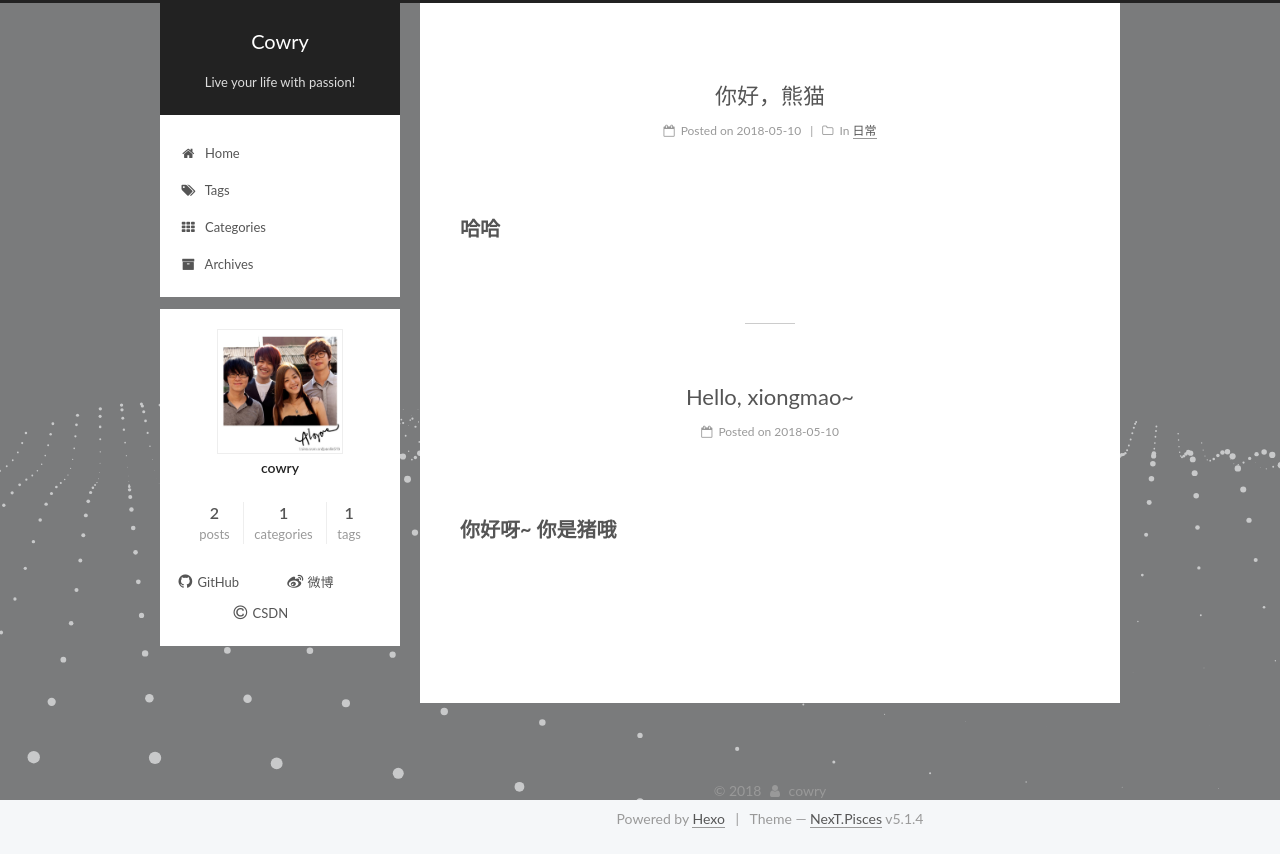
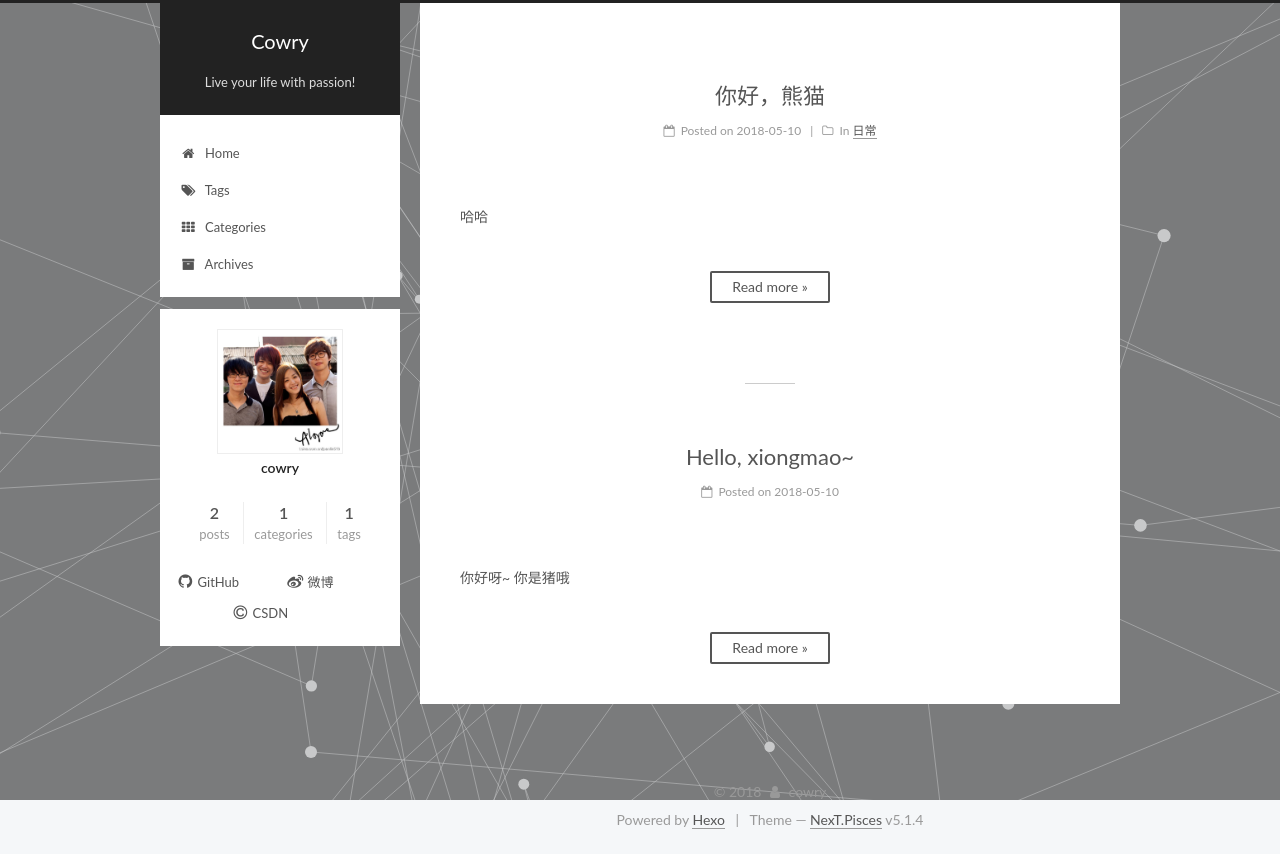
Before and after one commit to cowry5/cowry5.github.io, a plain HTML site: page index.html in a window 1280 px wide. Drawn offline with Linux system fonts and the light colour scheme; animation ran at ten frames a second.

Commit message:
Site updated: 2018-05-11 01:38:16

```diff
--- a/2018/05/10/Hello-xiongmao/index.html
+++ b/2018/05/10/Hello-xiongmao/index.html
@@ -659,7 +659,7 @@
 
 
 
-    <script type="text/javascript" src="/lib/three/three-waves.min.js"></script>
+    <script type="text/javascript" src="/lib/three/canvas_lines.min.js"></script>
 
 
 
--- a/index.html
+++ b/index.html
@@ -352,8 +352,15 @@
 
 
 
-            <h2 id="哈哈"><a href="#哈哈" class="headerlink" title="哈哈"></a>哈哈</h2>
+          哈哈
 
+          <!--noindex-->
+          <div class="post-button text-center">
+            <a class="btn" href="/2018/05/10/你好，熊猫/#more" rel="contents">
+              Read more &raquo;
+            </a>
+          </div>
+          <!--/noindex-->
 
 
     </div>
@@ -471,8 +478,15 @@
 
 
 
-            <h2 id="你好呀-你是猪哦"><a href="#你好呀-你是猪哦" class="headerlink" title="你好呀~ 你是猪哦"></a>你好呀~ 你是猪哦</h2>
+          你好呀~ 你是猪哦
 
+          <!--noindex-->
+          <div class="post-button text-center">
+            <a class="btn" href="/2018/05/10/Hello-xiongmao/#more" rel="contents">
+              Read more &raquo;
+            </a>
+          </div>
+          <!--/noindex-->
 
 
     </div>
@@ -752,7 +766,7 @@
 
 
 
-    <script type="text/javascript" src="/lib/three/three-waves.min.js"></script>
+    <script type="text/javascript" src="/lib/three/canvas_lines.min.js"></script>
 
 
 
```
Also changed, not shown: 2018/05/10/你好，熊猫/index.html (+1 -1 lines), archives/2018/05/index.html (+1 -1 lines), archives/2018/index.html (+1 -1 lines), archives/index.html (+1 -1 lines), categories/index.html (+1 -1 lines), categories/日常/index.html (+1 -1 lines), tags/index.html (+1 -1 lines), tags/日常/index.html (+1 -1 lines).
